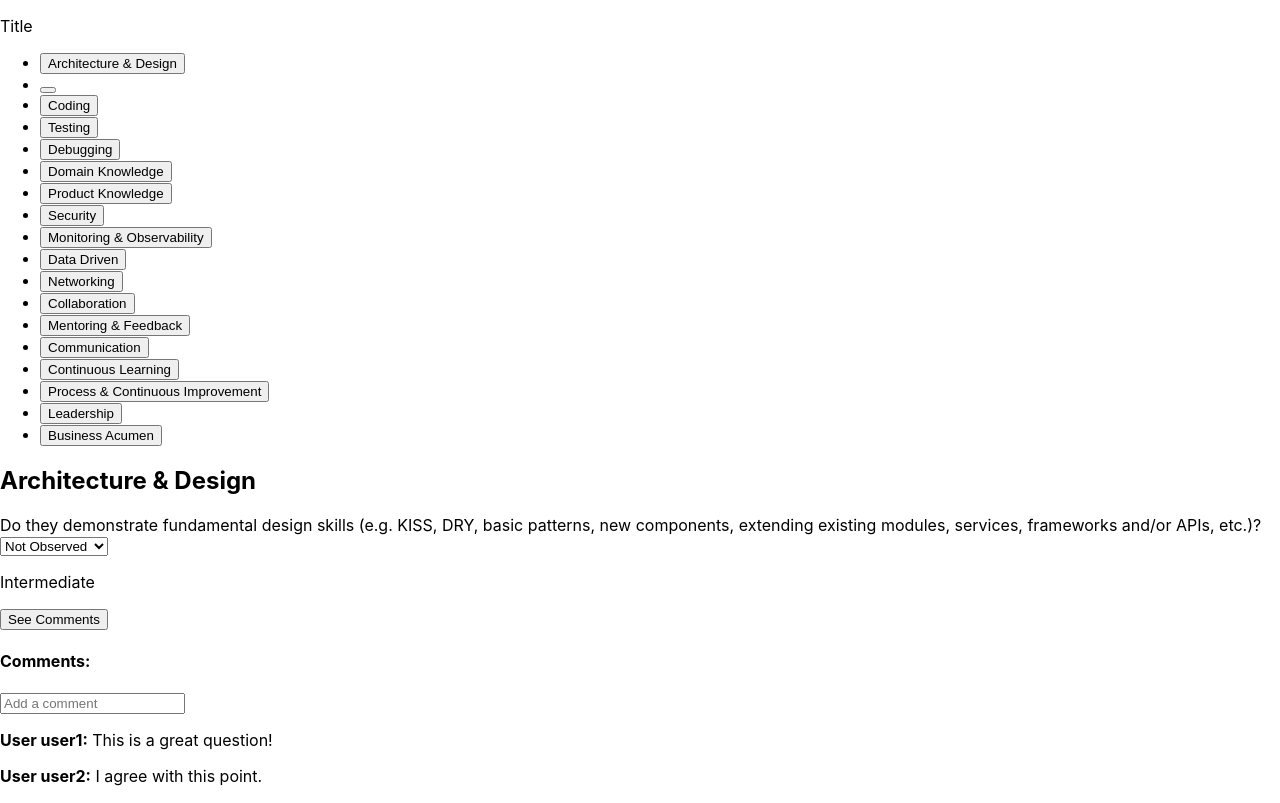
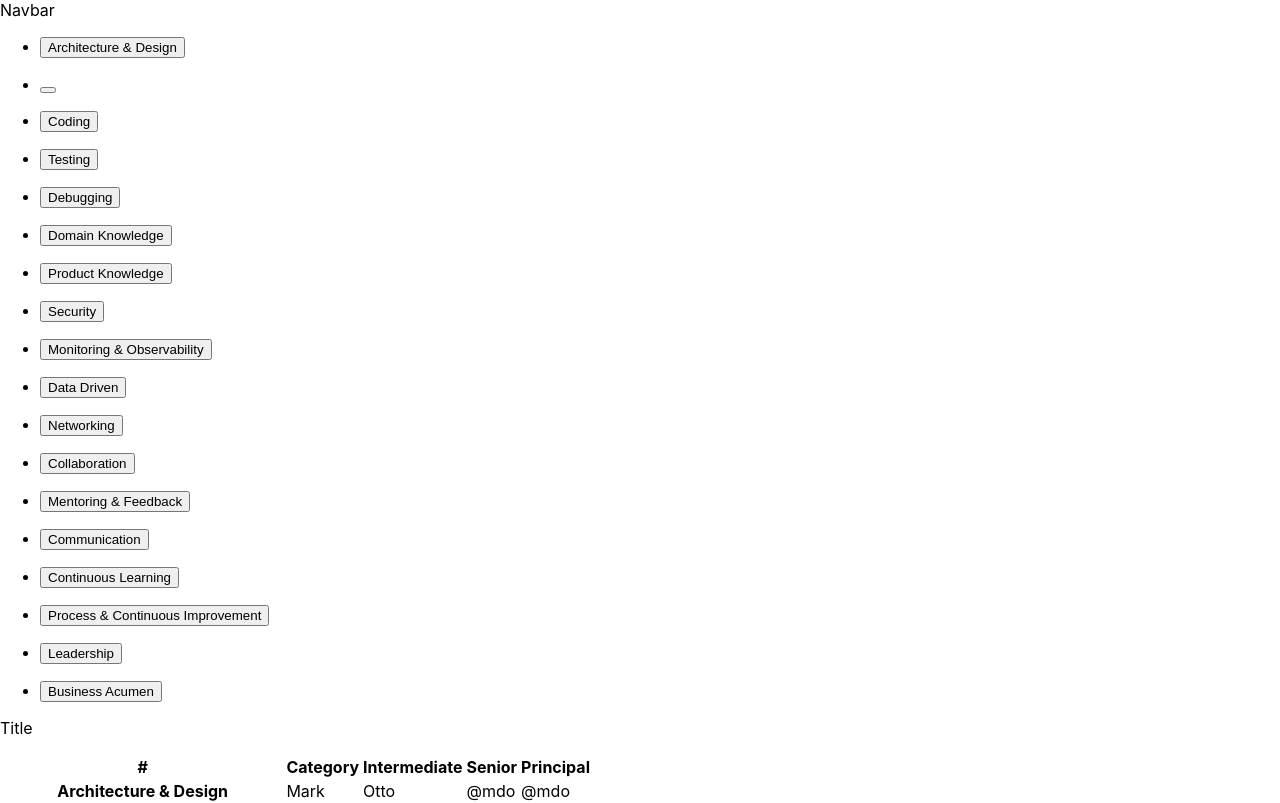
Before and after one commit to julia24g/evaluations, a React (Create React App) app in the folder evaluations/: page / in a window 1280 px wide. Shown: the top 803 px of the page. Built offline with nearby package versions, Linux system fonts and the light colour scheme.

Commit message:
Working on side nav bar

```diff
--- a/evaluations/src/components/EvaluationPage/Evaluation.js
+++ b/evaluations/src/components/EvaluationPage/Evaluation.js
@@ -1,48 +1,18 @@
-import React, { useState } from 'react';
+import React from 'react';
 import Category from './Category';
-import questionData from '../../staticdata/questionData';
+import SideNavBar from './SideNavBar';
 
 const Evaluation = ({role}) => {
 
-  const categories = Array.from(
-    new Set(
-      questionData
-        .filter((question) => question.role === role)
-        .map((question) => question.category)
-    )
-  ).map((category, index) => ({ key: index, name: category }));
-
-  const [activeTab, setActiveTab] = useState(categories[0].name); // Default to the first category
-  console.log(categories);
-
-
-  // Handler to update the active tab when clicked
-  const handleTabClick = (categoryName) => {
-    setActiveTab(categoryName);
-  };
-
   return (
     <div className="evaluation">
+      <SideNavBar role={role} />
       <p>Title</p>
       {/* Tabs */}
-      <ul className="nav flex-column nav-tabs">
-        {categories
-        .map((category) => (
-          <li className="nav-item" key={category.key}>
-            <button
-            className={`nav-link ${activeTab === category.name ? 'active' : ''}`}
-            onClick={() => handleTabClick(category.name)}
-            >
-            {category.name}
-            </button>
-          </li>
-        ))}
-      </ul>
-
       {/* Content */}
-      <div className="category-content">
+      {/* <div className="category-content">
         <Category categoryName={activeTab} role={role}/>
-      </div>
+      </div> */}
     </div>
   );
 };
--- a/evaluations/src/components/EvaluationPage/Results.js
+++ b/evaluations/src/components/EvaluationPage/Results.js
@@ -11,8 +11,6 @@ const Results = ({role}) => {
             .map((question) => question.category)
         )
       ).map((category, index) => ({ key: index, name: category }));
-
-    console.log(categories);
 
   return (
     <div className="results">
--- a/evaluations/src/components/EvaluationPage/SideNavBar.js
+++ b/evaluations/src/components/EvaluationPage/SideNavBar.js
@@ -1,8 +1,45 @@
-/* global bootstrap: false */
-(() => {
-    'use strict'
-    const tooltipTriggerList = Array.from(document.querySelectorAll('[data-bs-toggle="tooltip"]'))
-    tooltipTriggerList.forEach(tooltipTriggerEl => {
-      new bootstrap.Tooltip(tooltipTriggerEl)
-    })
-  })()
+import React, { useState } from 'react';
+import questionData from '../../staticdata/questionData';
+
+const SideNavBar = ({role}) => {
+  const categories = Array.from(
+    new Set(
+      questionData
+        .filter((question) => question.role === role)
+        .map((question) => question.category)
+    )
+  ).map((category, index) => ({ key: index, name: category }));
+
+  const [activeTab, setActiveTab] = useState(categories[0].name);
+
+  // Handler to update the active tab when clicked
+  const handleTabClick = (categoryName) => {
+    setActiveTab(categoryName);
+  };
+
+  return (
+    <nav className="navbar bg-body-tertiary">
+      <div className="container-fluid">
+        <span className="navbar-brand mb-0 h1">Navbar</span>
+        {categories
+        .map((category) => (
+          <div className="collapse navbar-collapse" id="navbarSupportedContent">
+            <ul className="navbar-nav me-auto mb-2 mb-lg-0">
+              <li className="nav-item">
+                <button
+                className={`nav-link ${activeTab === category.name ? 'active' : ''}`}
+                onClick={() => handleTabClick(category.name)}
+                >
+                {category.name}
+                </button>
+              </li>
+            </ul>
+        </div>
+        ))}
+      </div>
+    </nav>
+
+  );
+}
+
+export default SideNavBar;
```
